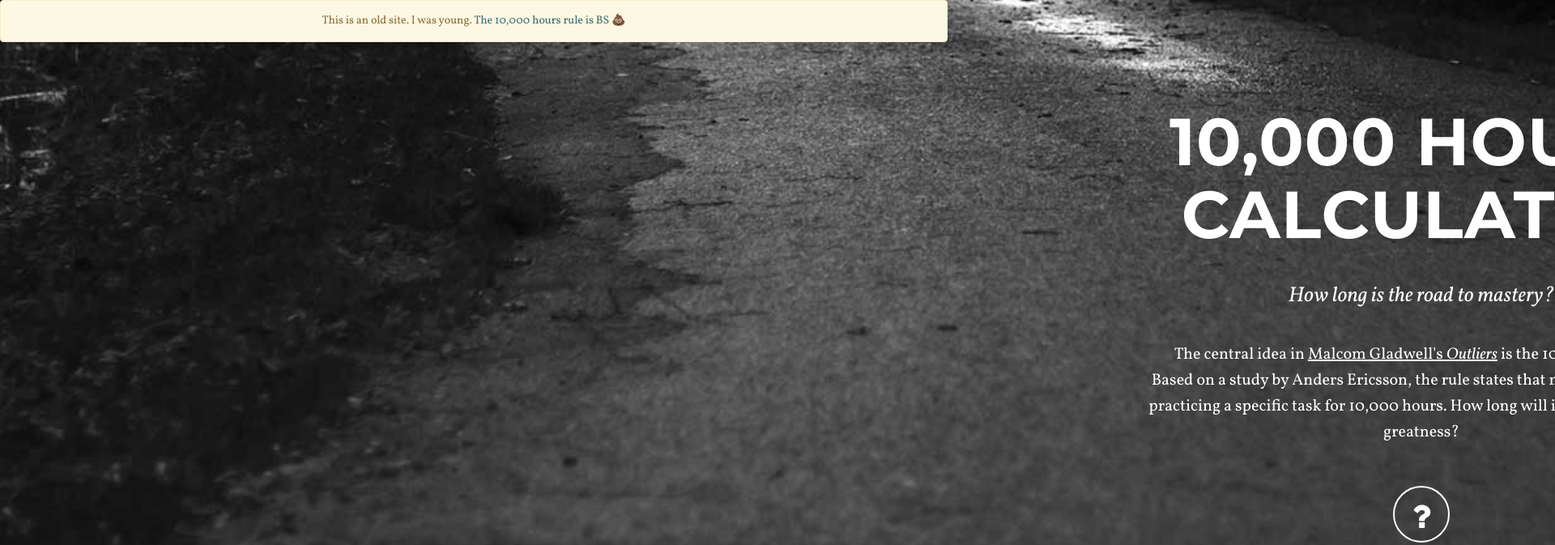
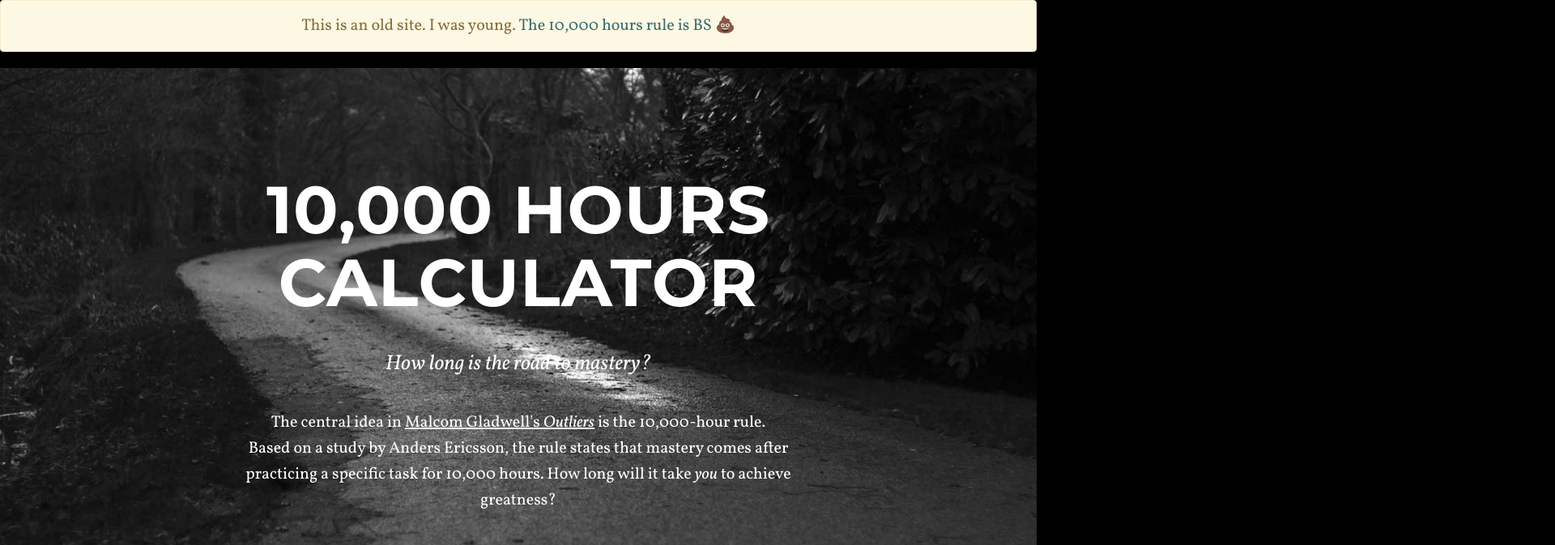
Before and after one commit to tdnvl/10000hours, a plain HTML site: page index.html in a window 1280 px wide. Shown: the top 673 px of the page at 81% size, 1920 px wide, since content can reach past the window. Drawn offline with Linux system fonts and the light colour scheme.

Commit message:
Fix banner

```diff
--- a/index.html
+++ b/index.html
@@ -91,16 +91,15 @@
         </div>
         <!-- /.container
     </nav -->
-
+    <div class="container-fluid">
+        <div class="row">
+            <div class="alert alert-warning" role="alert">
+                <p class="text-center">This is an old site. I was young. <a href="https://www.theguardian.com/science/2019/aug/21/practice-does-not-always-make-perfect-violinists-10000-hour-rule">The 10,000 hours rule is BS 💩</a></p>
+            </div>
+        </div>
+    </div>
     <!-- Intro Header -->
     <header class="intro">
-        <div class="container">
-            <div class="row">
-                <div class="alert alert-warning" role="alert">
-                    This is an old site. I was young. <a href="https://www.theguardian.com/science/2019/aug/21/practice-does-not-always-make-perfect-violinists-10000-hour-rule">The 10,000 hours rule is BS 💩</a>
-                </div>
-            </div>
-        </div>
         <div class="intro-body">
             <div class="container">
                 <div class="row">
```
